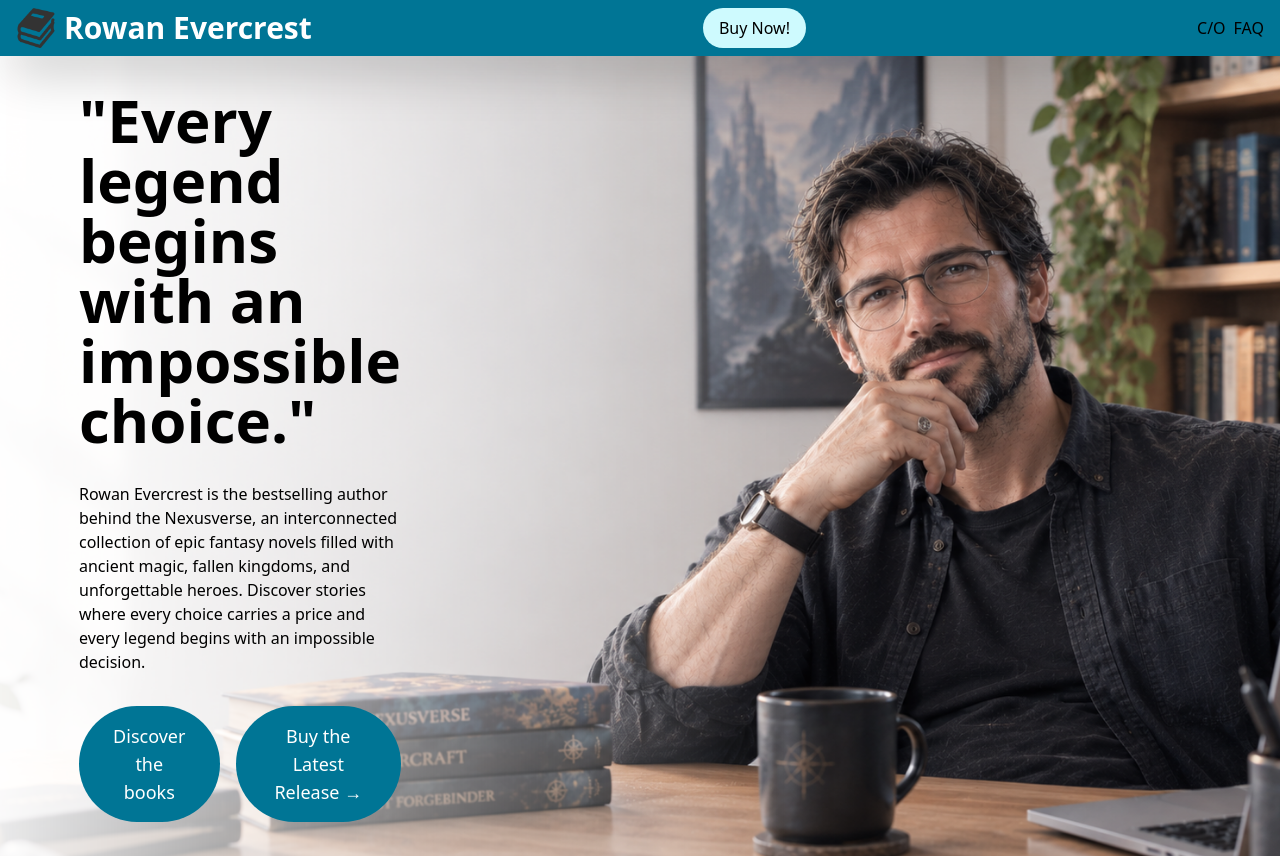
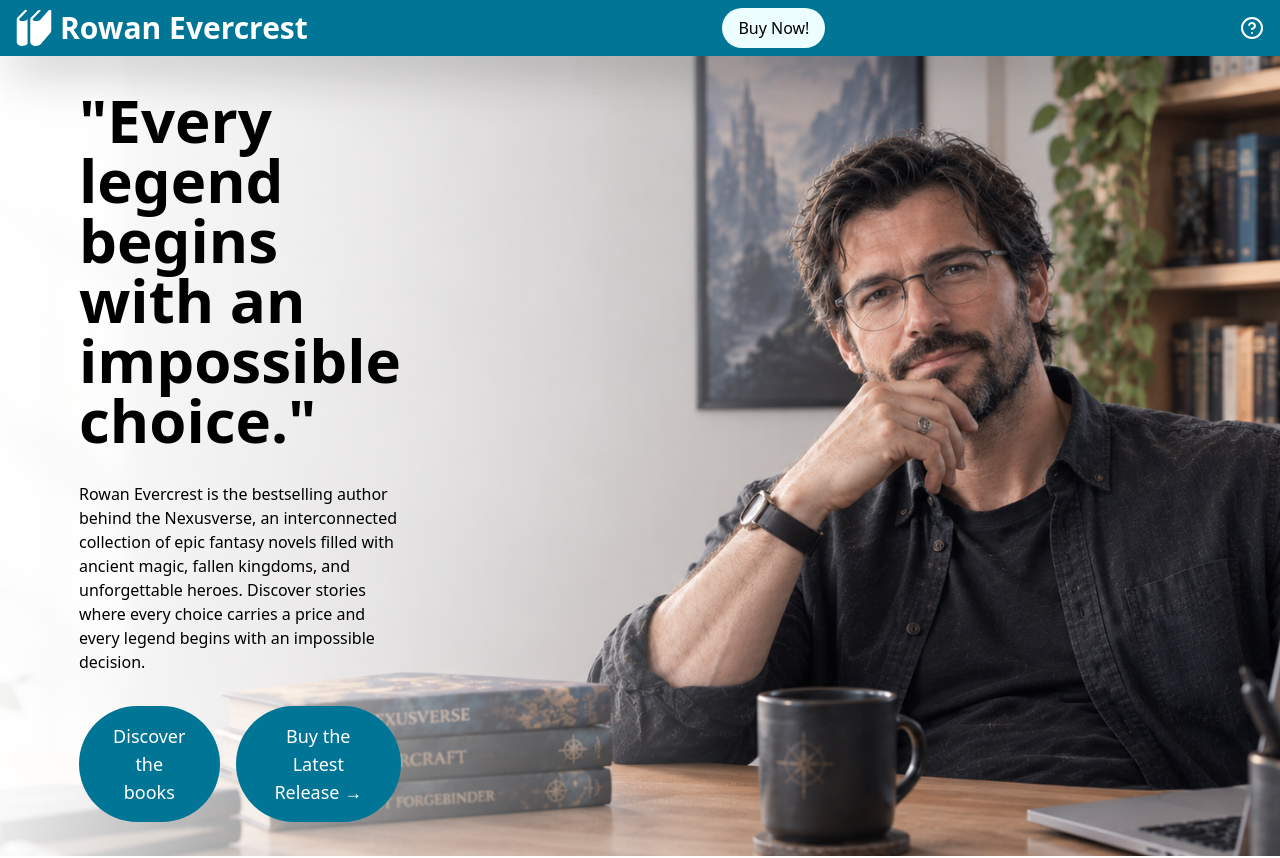
Before and after one commit to Tryncha/fictional-landing-page, a Next.js app: page / in a window 1280 px wide. Shown: the top 858 px of the page. Built offline with nearby package versions, Linux system fonts and the light colour scheme.

Commit message:
improve header

```diff
--- /dev/null
+++ b/src/components/icons.tsx
@@ -0,0 +1,20 @@
+export const BooksIcon = ({ size }: { size: number }) => {
+  return (
+    <svg
+      xmlns="http://www.w3.org/2000/svg"
+      xmlSpace="preserve"
+      id="_x32_"
+      width={size}
+      height={size}
+      viewBox="0 0 512 512"
+    >
+      <g id="SVGRepo_iconCarrier">
+        <style>{'.st0{fill:#fff}'}</style>
+        <path
+          d="M164.128 155.406c-.017-11.098-.017-20.759 1.346-29.9l-7.987 9.166c-14.001 16.134-49.379 26.563-79.029 23.301-29.666-3.262-42.346-18.986-28.345-35.128l105.4-110.292a7.424 7.424 0 0 0-5.369-12.554h-16.978a18.524 18.524 0 0 0-13.206 5.52L28.527 98.174c-18.76 19.638-17.89 30.544-17.89 61.089v301.06c0 26.196 32.92 47.824 62.578 51.078 29.65 3.27 70.272-7.168 84.273-23.302l9.317-10.832c-1.673-5.402-2.676-11.04-2.676-16.945V155.406zM493.952 0h-18.375a18.593 18.593 0 0 0-13.984 6.356l-111.84 128.316c-14 16.134-49.379 26.563-79.02 23.301-29.667-3.262-42.346-18.986-28.345-35.128l105.4-110.292a7.45 7.45 0 0 0 1.456-8.054 7.434 7.434 0 0 0-6.825-4.5H325.44a18.51 18.51 0 0 0-13.206 5.52l-91.432 92.654c-18.76 19.638-17.89 30.544-17.89 61.089v301.06c0 26.196 32.92 47.824 62.569 51.078 29.658 3.27 70.272-7.168 84.272-23.302L487.896 327.64a55.686 55.686 0 0 0 13.474-36.315V7.418A7.421 7.421 0 0 0 493.952 0z"
+          className="st0"
+        />
+      </g>
+    </svg>
+  );
+};
--- a/src/sections/header.tsx
+++ b/src/sections/header.tsx
@@ -1,6 +1,7 @@
 'use client';
 
-import Image from 'next/image';
+import { BooksIcon } from '@/components/icons';
+import { CircleQuestionMark } from 'lucide-react';
 import { useState, useEffect } from 'react';
 
 const Header = () => {
@@ -19,22 +20,16 @@ const Header = () => {
     <header
       className={`${isVisible ? 'opacity-100' : 'pointer-events-none opacity-0'} fixed top-0 z-10 flex w-full items-center justify-between bg-cyan-700 px-4 py-2 shadow-2xl transition-opacity duration-300`}
     >
-      <div className="flex items-center gap-2">
-        <Image
-          src="/logo.png"
-          alt="Logo"
-          width={40}
-          height={40}
-        />
+      <div className="flex gap-2">
+        <BooksIcon size={36} />
         <h2 className="text-3xl font-bold text-white">Rowan Evercrest</h2>
       </div>
       <div>
-        <button className="rounded-full bg-cyan-100 px-4 py-2 font-medium hover:cursor-pointer">Buy Now!</button>
+        <button className="rounded-full bg-cyan-50 px-4 py-2 font-medium hover:cursor-pointer">Buy Now!</button>
       </div>
-      <div className="flex gap-2">
-        <button className="hover:cursor-pointer">C/O</button>
-        <button className="hover:cursor-pointer">FAQ</button>
-      </div>
+      <button className="hover:cursor-pointer">
+        <CircleQuestionMark color="#fff" />
+      </button>
     </header>
   );
 };
```
